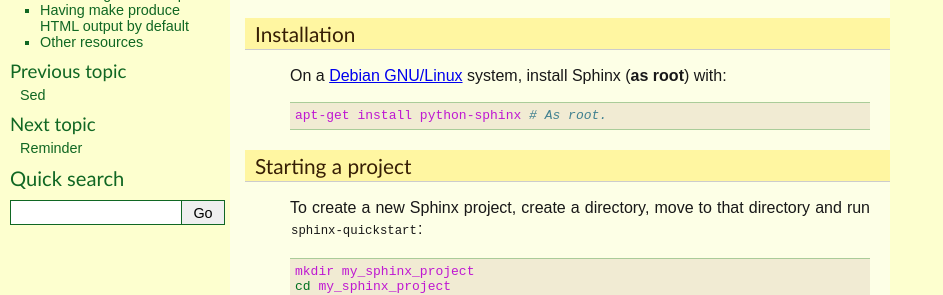
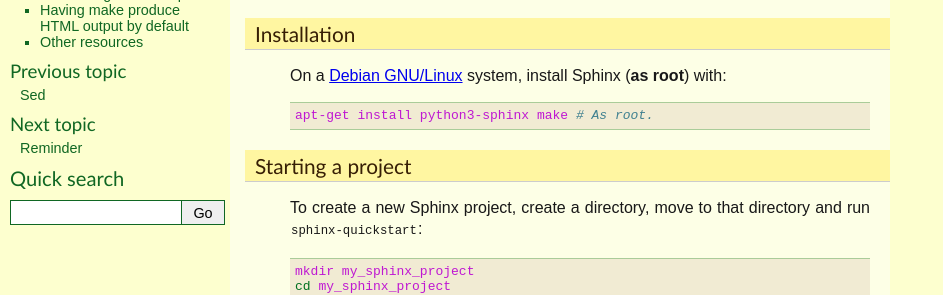
Before and after one commit to thierr26/thierr26_personal_notes_sphinx_sources, a Sphinx documentation site: the page built from source/sphinx.rst, in a window 1280 px wide and 900 px high, scrolled down 308 px. Shown: the part 152-447 px from the top of the window, without its empty margins (0-943 px from the left). Built offline with Sphinx 7.4.7, drawn with Linux system fonts in a browser that asks for light colours.

Commit message:
Update reference to Sphinx package (Debian 11)

```diff
--- a/source/sphinx.rst
+++ b/source/sphinx.rst
@@ -28,7 +28,7 @@
 On a `Debian GNU/Linux <https://www.debian.org>`_ system, install Sphinx (**as
 root**) with::
 
-  apt-get install python-sphinx # As root.
+  apt-get install python3-sphinx make # As root.
 
 
 Starting a project
```
